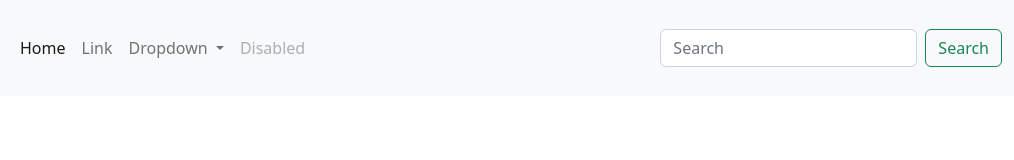
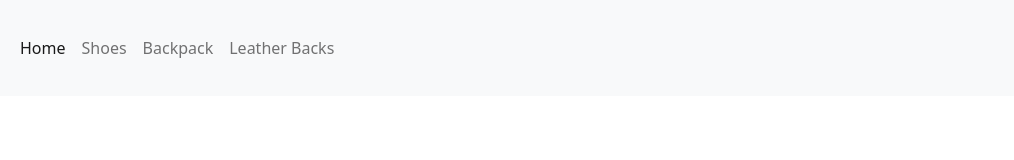
Before and after one commit to Limonshah/panda, a plain HTML site: page index.html in a window 1280 px wide. Shown: the full height of the page, 266-1280 px from the left. Drawn offline with nearby package versions, Linux system fonts and the light colour scheme.

Commit message:
add nav bar

```diff
--- a/index.html
+++ b/index.html
@@ -23,27 +23,15 @@
                 <a class="nav-link active" aria-current="page" href="#">Home</a>
               </li>
               <li class="nav-item">
-                <a class="nav-link" href="#">Link</a>
-              </li>
-              <li class="nav-item dropdown">
-                <a class="nav-link dropdown-toggle" href="#" role="button" data-bs-toggle="dropdown" aria-expanded="false">
-                  Dropdown
-                </a>
-                <ul class="dropdown-menu">
-                  <li><a class="dropdown-item" href="#">Action</a></li>
-                  <li><a class="dropdown-item" href="#">Another action</a></li>
-                  <li><hr class="dropdown-divider"></li>
-                  <li><a class="dropdown-item" href="#">Something else here</a></li>
-                </ul>
+                <a class="nav-link" href="#">Shoes</a>
               </li>
               <li class="nav-item">
-                <a class="nav-link disabled">Disabled</a>
+                <a class="nav-link" href="#">Backpack</a>
+              </li>
+              <li class="nav-item">
+                <a class="nav-link" href="#">Leather Backs</a>
               </li>
             </ul>
-            <form class="d-flex" role="search">
-              <input class="form-control me-2" type="search" placeholder="Search" aria-label="Search">
-              <button class="btn btn-outline-success" type="submit">Search</button>
-            </form>
           </div>
         </div>
       </nav>
```
